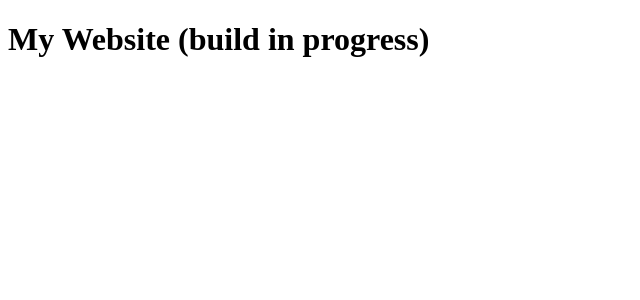
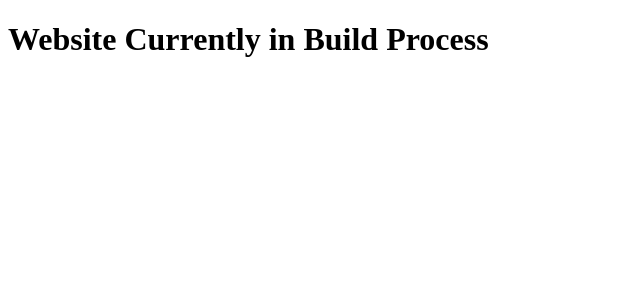
Before and after one commit to lorenzorbr/blog-website, a Next.js app: page / in a window 1280 px wide. Shown: the top 300 px of the page, without its empty margins (0-640 px from the left). Built offline with nearby package versions, Linux system fonts and the light colour scheme.

Commit message:
feat(index): change index.js frontpage app message

```diff
--- a/pages/index.js
+++ b/pages/index.js
@@ -1,5 +1,5 @@
 function Home() {
-  return <h1> My Website (build in progress) </h1>;
+  return <h1> Website Currently in Build Process </h1>;
 }
 
 export default Home;
```
